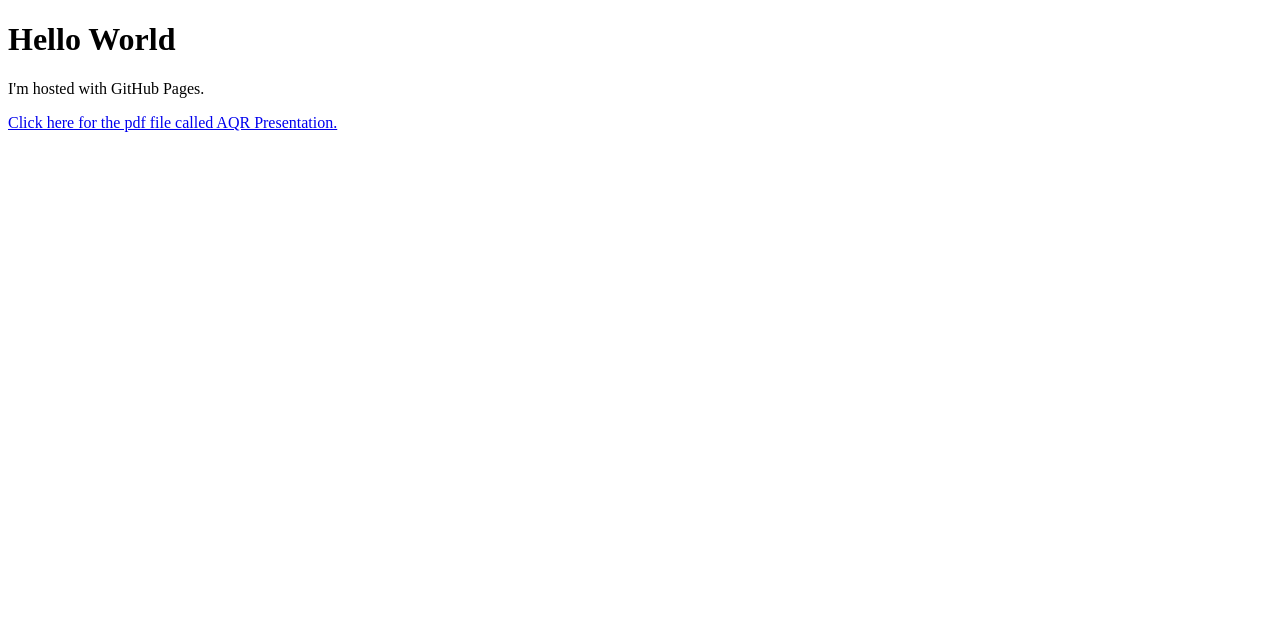
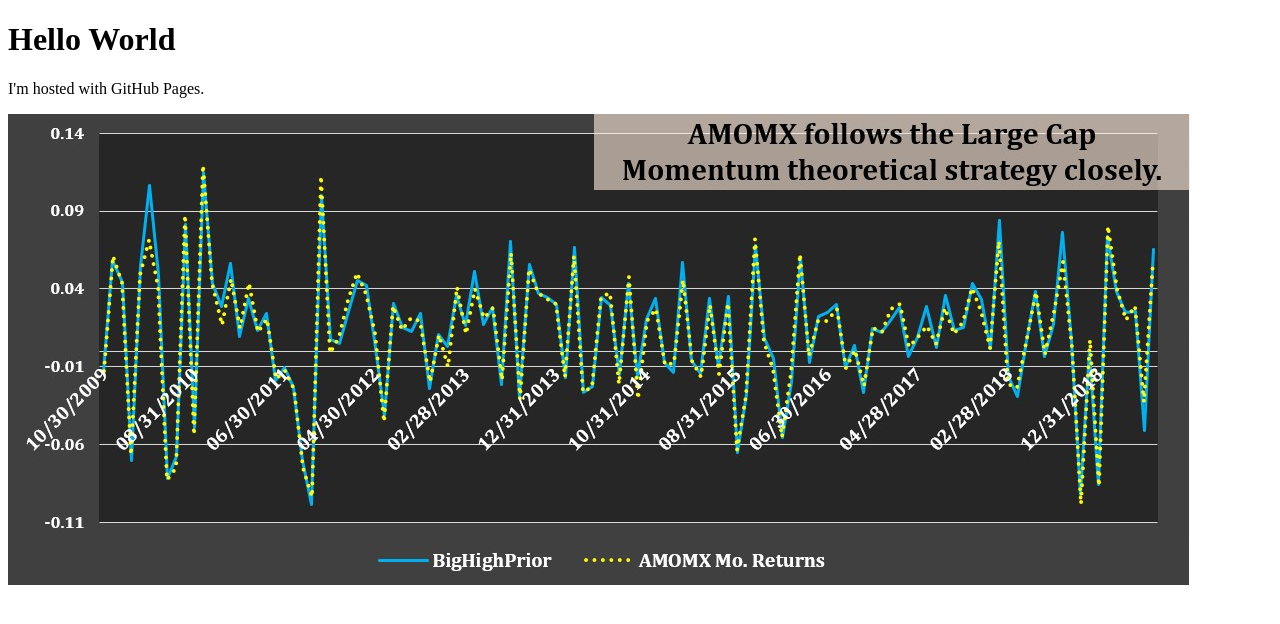
Before and after one commit to Zane-Lovell/Zane-Lovell.github.io, a plain HTML site: page index.html in a window 1280 px wide. Drawn offline with Linux system fonts and the light colour scheme.

Commit message:
Update index.html

```diff
--- a/index.html
+++ b/index.html
@@ -3,6 +3,6 @@
 <body>
 <h1>Hello World</h1>
 <p>I'm hosted with GitHub Pages.</p>
-<a href="http://sunny.freeservers.com/AQRFinalPresentation.pdf">Click here for the pdf file called AQR Presentation.</a>
+<img src="AMOMX.jpg" alt="AMOMX">
 </body>
 </html>
```
